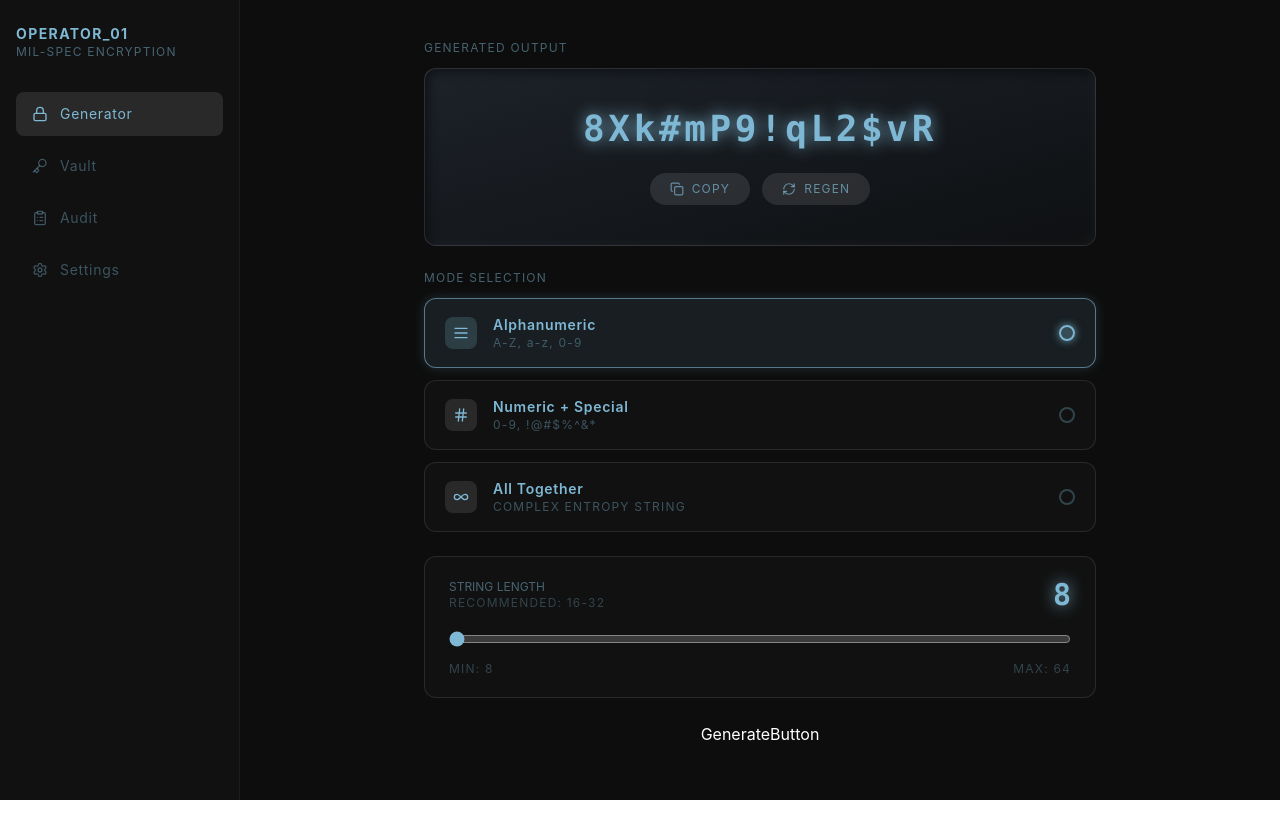
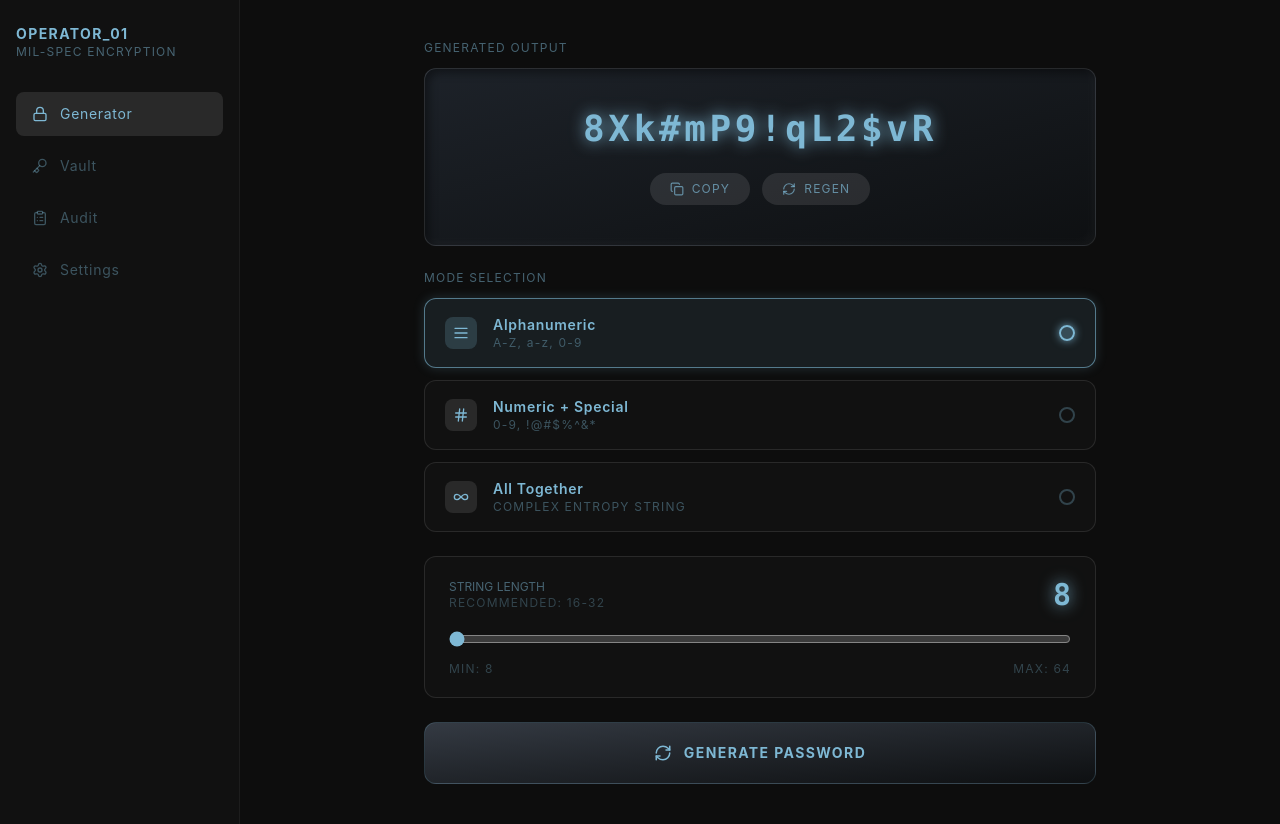
Before and after one commit to Jegdjegd/PassGen, a React (Vite) app: page / in a window 1280 px wide. Before the commit the page ends 800 px from the top, so only its background shows below. Built offline with nearby package versions, Linux system fonts and the light colour scheme.

Commit message:
feat:componente GenerateButton listo

```diff
--- a/src/components/GenerateButton.jsx
+++ b/src/components/GenerateButton.jsx
@@ -1,5 +1,14 @@
+import { RefreshCw } from 'lucide-react'
+
 function GenerateButton() {
-  return <div>GenerateButton</div>
+  return (
+    <div className="w-full max-w-2xl">
+      <button className="w-full flex items-center justify-center gap-3 py-5 rounded-xl bg-linear-to-tl from-[#0e1012] to-[#343a43] border border-[#7eb8d4]/20 text-[#7eb8d4] tracking-widest text-sm font-bold cursor-pointer hover:from-[#114a5d] hover:to-[#343a43] hover:shadow-[0_0_10px_rgba(126,184,212,0.2)] transition-all duration-500">
+        <RefreshCw size={18} />
+        GENERATE PASSWORD
+      </button>
+    </div>
+  )
 }
 
 export default GenerateButton
```
